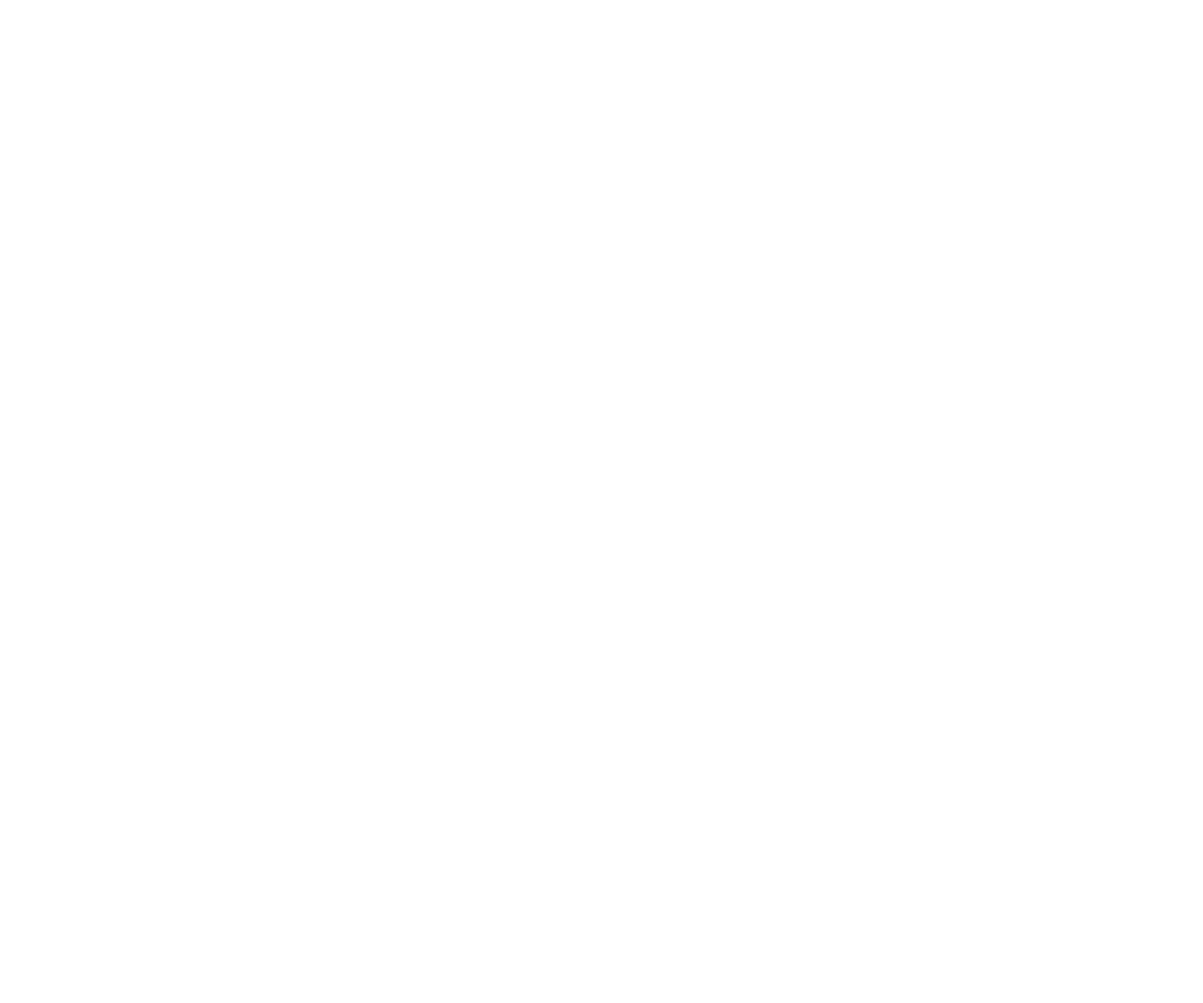
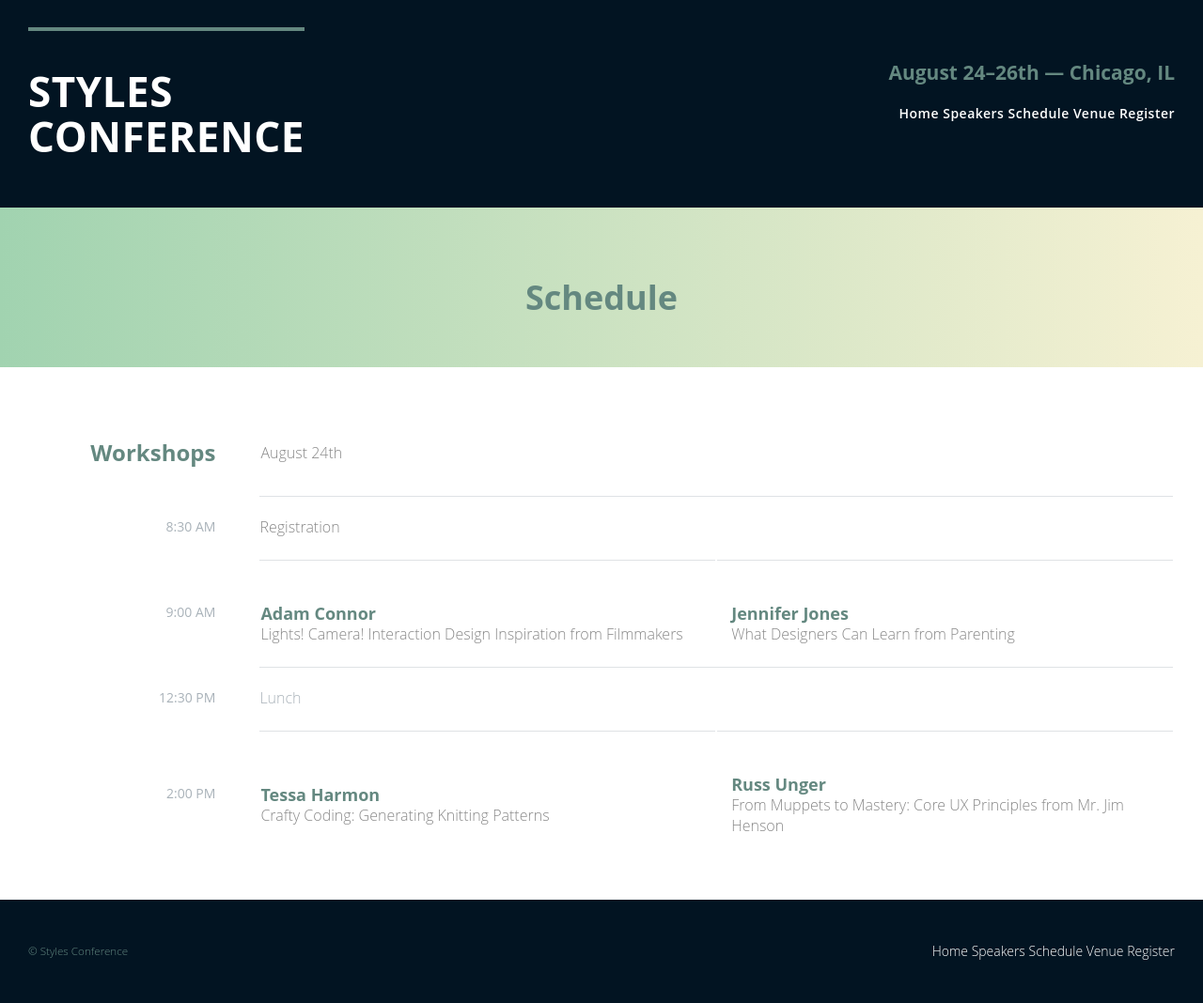
Before and after one commit to elkut/100DevLabs-Practice, a plain HTML site: page schedule.html in a window 1280 px wide. Shown: the whole page at 94% size. Before the commit the page ends 800 px from the top, so only its background shows below. Drawn offline with Linux system fonts and the light colour scheme; a web font is replaced by a local one.

Commit message:
compeleted schedule page

```diff
--- a/main.css
+++ b/main.css
@@ -406,3 +406,72 @@ textarea {
 .btn-default:hover {
   background: #77a198;
 }
+
+/*
+  ========================================
+  Schedule
+  ========================================
+*/
+
+table {
+  margin-bottom: 44px;
+  width: 100%;
+}
+table:last-child {
+  margin-bottom: 0;
+}
+
+th,
+td {
+  padding-bottom: 22px;
+}
+
+th {
+  padding-right: 45px;
+  text-align: right;
+  width: 20%;
+}
+
+td {
+  width: 40%;
+}
+
+thead {
+  line-height: 44px;
+}
+thead th {
+  color: #648880;
+  font-size: 24px;
+}
+tbody th {
+  color: #a9b2b9;
+  font-size: 14px;
+  font-weight: 400;
+  padding-top: 22px;
+  text-transform: uppercase;
+}
+
+tbody td {
+  border-top: 1px solid #dfe2e5;
+  padding-top: 21px;
+}
+tbody td:first-of-type {
+  padding-right: 15px;
+}
+tbody td:last-of-type {
+  padding-left: 15px;
+}
+tbody td:only-of-type {
+  padding-left: 0;
+  padding-right: 0;
+}
+
+table a {
+  color: #888;
+}
+table h4 {
+  margin-bottom: 0;
+}
+.schedule-offset {
+  color: #a9b2b9;
+}
--- a/schedule.html
+++ b/schedule.html
@@ -0,0 +1,107 @@
+<!DOCTYPE html>
+<html>
+  <body>
+    <head>
+      <title>Some Practice</title>
+      <link rel="stylesheet" href="main.css" />
+      <link rel="preconnect" href="https://fonts.googleapis.com" />
+      <link rel="preconnect" href="https://fonts.gstatic.com" crossorigin />
+      <link
+        href="https://fonts.googleapis.com/css2?family=Mozilla+Headline:wght@200..700&family=Source+Sans+3:ital,wght@0,200..900;1,200..900&display=swap"
+        rel="stylesheet"
+      />
+    </head>
+    <header class="primary-header container group">
+      <h1 class="logo">
+        <a href="index.html"
+          >Styles <br />
+          Conference</a
+        >
+      </h1>
+      <h3 class="tagline">August 24&ndash;26th &mdash; Chicago, IL</h3>
+      <nav class="primary-nav">
+        <a href="index.html">Home</a>
+        <a href="speakers.html">Speakers</a>
+        <a href="schedule.html">Schedule</a>
+        <a href="venue.html">Venue</a>
+        <a href="register.html">Register</a>
+      </nav>
+    </header>
+    <section class="row-alt">
+      <div class="container cnt-speaker">
+        <h1>Schedule</h1>
+      </div>
+    </section>
+    <section class="row">
+      <div class="container">
+        <table>
+          <thead>
+            <tr>
+              <th scope="row">Workshops</th>
+              <td colspan="2">August 24th</td>
+            </tr>
+          </thead>
+          <tbody>
+            <tr>
+              <th scope="row">
+                <time datetime="08:30:00">8:30 AM</time>
+              </th>
+              <td colspan="2">Registration</td>
+            </tr>
+            <tr>
+              <th scope="row">
+                <time datetime="09:00:00">9:00 AM</time>
+              </th>
+              <td>
+                <a href="speakers.html#adam-connor">
+                  <h4>Adam Connor</h4>
+                  Lights! Camera! Interaction Design Inspiration from Filmmakers
+                </a>
+              </td>
+              <td>
+                <a href="speakers.html#jennifer-jones">
+                  <h4>Jennifer Jones</h4>
+                  What Designers Can Learn from Parenting
+                </a>
+              </td>
+            </tr>
+            <tr>
+              <th scope="row">
+                <time datetime="12:30:00">12:30 PM</time>
+              </th>
+              <td class="schedule-offset" colspan="2">Lunch</td>
+            </tr>
+            <tr>
+              <th scope="row">
+                <time datetime="14:00">2:00 PM</time>
+              </th>
+              <td>
+                <a href="speakers.html#tessa-harmon">
+                  <h4>Tessa Harmon</h4>
+                  Crafty Coding: Generating Knitting Patterns
+                </a>
+              </td>
+              <td>
+                <a href="speakers.html#russ-unger">
+                  <h4>Russ Unger</h4>
+                  From Muppets to Mastery: Core UX Principles from Mr. Jim
+                  Henson
+                </a>
+              </td>
+            </tr>
+          </tbody>
+        </table>
+      </div>
+    </section>
+    <footer class="primary-footer container group">
+      <small>&copy; Styles Conference</small>
+      <nav>
+        <a href="index.html">Home</a>
+        <a href="speakers.html">Speakers</a>
+        <a href="schedule.html">Schedule</a>
+        <a href="venue.html">Venue</a>
+        <a href="register.html">Register</a>
+      </nav>
+    </footer>
+  </body>
+</html>
--- /dev/null
+++ b/styleTable.css
@@ -0,0 +1,67 @@
+table {
+  border-collapse: separate;
+  border-spacing: 0;
+  color: #4a4a4d;
+  font: 14px/1.4 "Helvetica Neue", Helvetica, Arial, sans-serif;
+}
+th,
+td {
+  padding: 10px 15px;
+  vertical-align: middle;
+}
+thead {
+  background: #395870;
+  background: linear-gradient(#49708f, #293f50);
+  color: #fff;
+  font-size: 11px;
+  text-transform: uppercase;
+}
+th:first-child {
+  border-top-left-radius: 5px;
+  text-align: left;
+}
+th:last-child {
+  border-top-right-radius: 5px;
+}
+tbody tr:nth-child(even) {
+  background: #f0f0f2;
+}
+td {
+  border-bottom: 1px solid #cecfd5;
+  border-right: 1px solid #cecfd5;
+}
+td:first-child {
+  border-left: 1px solid #cecfd5;
+}
+.book-title {
+  color: #395870;
+  display: block;
+}
+.text-offset {
+  color: #7c7c80;
+  font-size: 12px;
+}
+.item-stock,
+.item-qty {
+  text-align: center;
+}
+.item-price {
+  text-align: right;
+}
+.item-multiple {
+  display: block;
+}
+tfoot {
+  text-align: right;
+}
+tfoot tr:last-child {
+  background: #f0f0f2;
+  color: #395870;
+  font-weight: bold;
+}
+tfoot tr:last-child td:first-child {
+  border-bottom-left-radius: 5px;
+}
+tfoot tr:last-child td:last-child {
+  border-bottom-right-radius: 5px;
+}
```
Also changed, not shown: table.html (added, +75 -0 lines).
